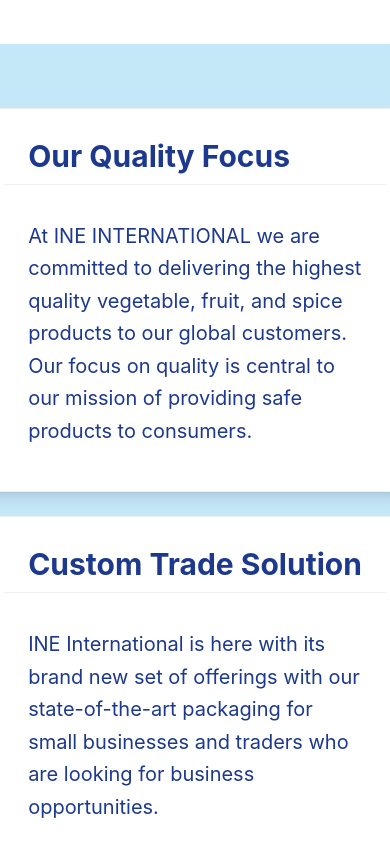
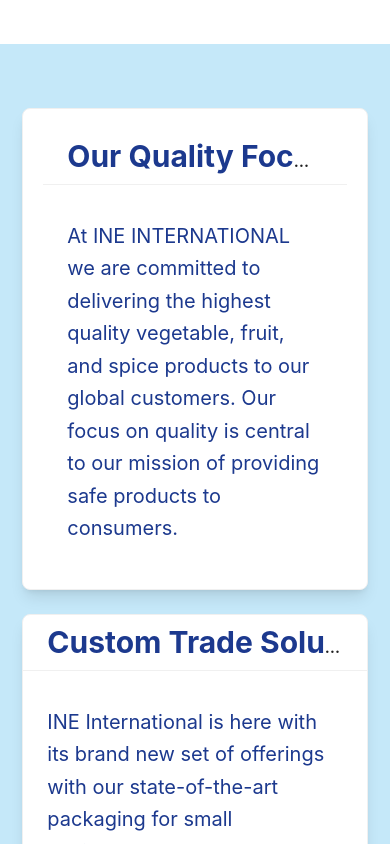
Before and after one commit to ineinfo/ine-logistics, a Next.js app: page / in a window 390 px wide. Shown: the part 5580-6424 px from the top of the page. Built offline with nearby package versions, Linux system fonts and the light colour scheme.

Commit message:
update home page

```diff
--- a/src/components/ContactUs.jsx
+++ b/src/components/ContactUs.jsx
@@ -54,7 +54,7 @@
     <>
       <Navbar />
 
-      <div className="bg-[#76c9f06b] mt-28">
+      <div className="bg-[#76c9f06b] mt-[110px]">
         <div className="flex justify-center items-center min-h-screen px-4 sm:px-0">
           <div className="relative flex flex-col sm:flex-row items-center w-full max-w-7xl">
             <Card
--- a/src/components/Quailty.jsx
+++ b/src/components/Quailty.jsx
@@ -59,7 +59,7 @@
                   Our Quality Focus
                 </span>
               }
-              className="w-full sm:w-1/2 lg:w-2/5 xl:w-1/3 mb-5 shadow-lg rounded-2xl hover:scale-105 transition-transform duration-300 bg-white"
+              className="w-[90%] sm:w-1/2 lg:w-2/5 xl:w-1/3 mb-5 shadow-lg rounded-2xl hover:scale-105 transition-transform duration-300 bg-white"
               style={{
                 height: "auto",
                 display: "flex",
@@ -84,12 +84,12 @@
                   Custom Trade Solution
                 </span>
               }
-              className="w-full sm:w-1/2 lg:w-2/5 xl:w-1/3 shadow-lg rounded-2xl hover:scale-105 transition-transform duration-300 bg-white"
+              className="w-[90%] sm:w-1/2 lg:w-2/5 xl:w-1/3 shadow-lg rounded-2xl hover:scale-105 transition-transform duration-300 bg-white"
               style={{
                 height: "auto",
                 display: "flex",
                 flexDirection: "column",
-                padding: "20px",
+                // padding: "20px",
               }}
             >
               <div>
```
